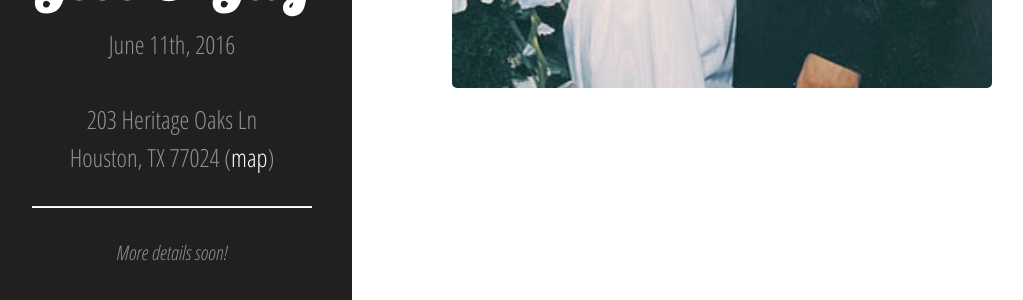
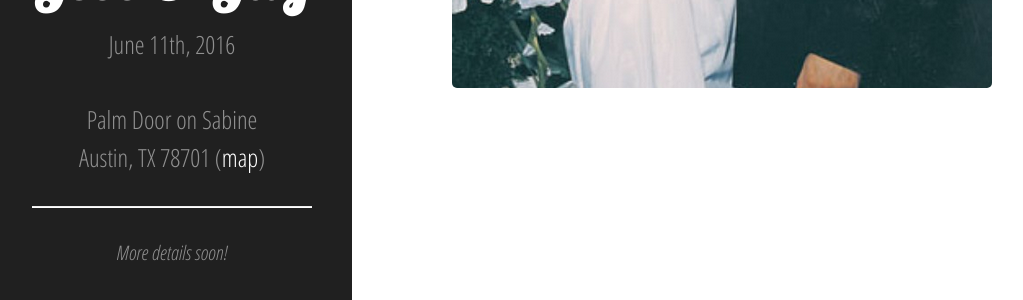
Before and after one commit to JessAndJay/JessAndJay.github.io, a Jekyll site: the page built from about.md, in a window 1280 px wide. Shown: the part 592-892 px from the top of the page, without its empty margins (8-1031 px from the left). Built offline with Jekyll 4.4.1, drawn with Linux system fonts in a browser that asks for light colours; Markdown is read by kramdown in place of the engine named in the settings.

Commit message:
venue update

```diff
--- a/_config.yml
+++ b/_config.yml
@@ -9,7 +9,7 @@ relative_permalinks: true
 # Setup
 title:            "Jess & Jay"
 tagline:          'Jess & Jay'
-description:      'June 11th, 2016<br><br>203 Heritage Oaks Ln<br>Houston, TX 77024 (<a href="https://goo.gl/maps/3bqGA">map</a>)<hr><i>More details soon!</i>'
+description:      'June 11th, 2016<br><br>Palm Door on Sabine<br>Austin, TX 78701 (<a href="https://goo.gl/maps/kUREv422jtS2">map</a>)<hr><i>More details soon!</i>'
 url:              http://jessandjay.info
 baseurl:          /
 
```
